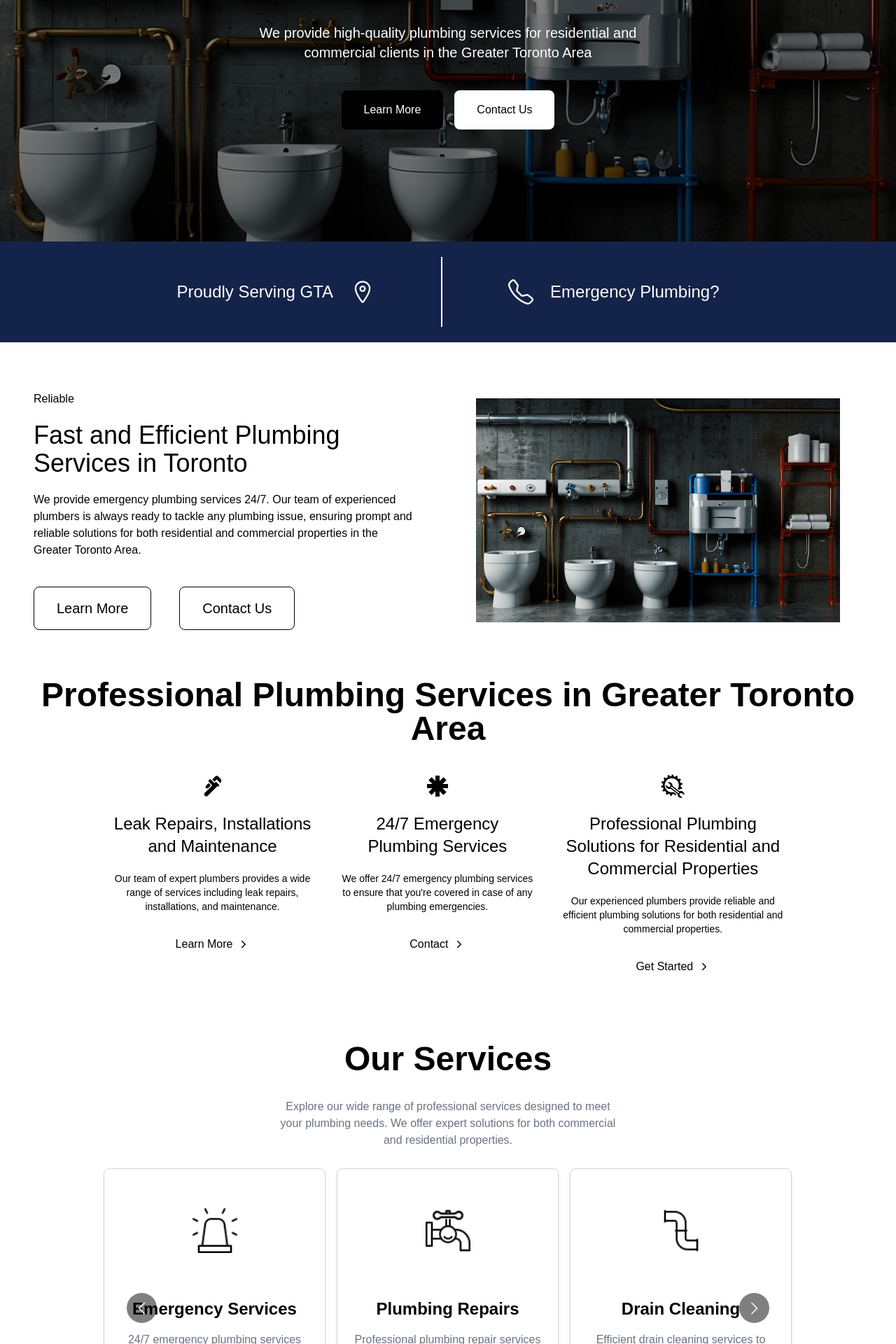
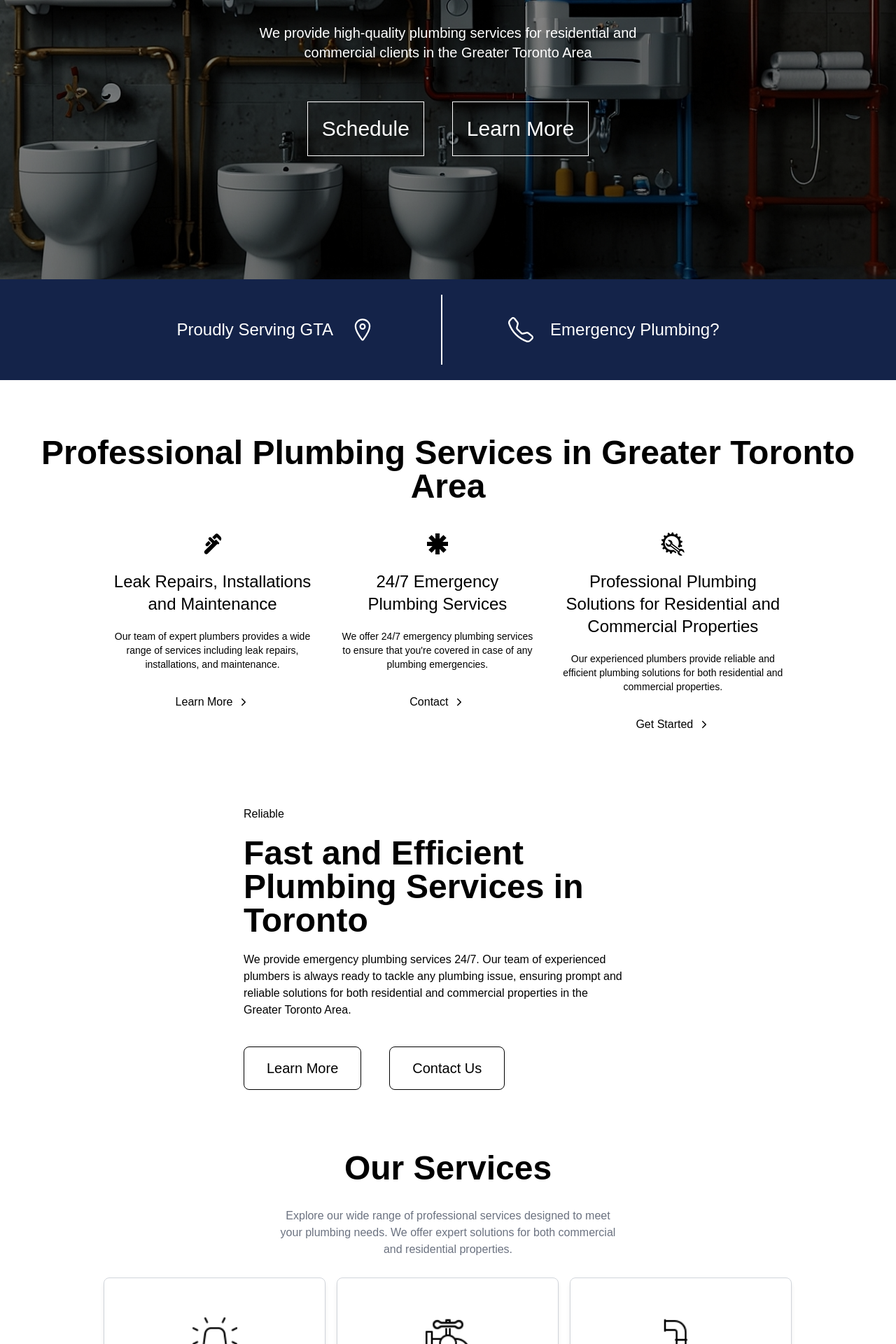
Before and after one commit to 10zintopjor/AP2, a React (Create React App) app: page / in a window 1280 px wide. Shown: the part 440-2360 px from the top of the page at 70% size. Built offline with nearby package versions, Linux system fonts and the light colour scheme.

Commit message:
upadted hero

```diff
--- a/src/components/BusinessCard.jsx
+++ b/src/components/BusinessCard.jsx
@@ -2,8 +2,8 @@ import React from 'react'
 
 function BusinessCard() {
   return (
-          <div className="p-4 bg-black rounded-lg text-white text-center">
-      <h2 className='text-2xl font-bold mb-2'>Aria Plumbing</h2>
+      <div className="sm:px-8 sm:py-2 px-0 bg-black rounded-lg text-white text-center">
+      <h2 className='text-2xl font-bold'>Aria Plumbing</h2>
       <div className="border-b-2 border-white w-22 mx-auto mb-2"></div>
       <h4 className="text-lg font-semibold mb-2">Your Family Plumber</h4>
       <p className="text-sm mb-2">Professional Plumbing & Drain Services</p>
--- a/src/components/Hero.jsx
+++ b/src/components/Hero.jsx
@@ -42,8 +42,10 @@ function Hero() {
           <h1 className="text-4xl sm:text-6xl font-bold">Reliable Plumbing Services in the GTA</h1>
           <h3 className="text-xl mt-8">We provide high-quality plumbing services for residential and commercial clients in the Greater Toronto Area</h3>
           <div className="flex flex-col md:flex-row space-y-4 md:space-y-0 md:space-x-4 items-center justify-center mt-10">
-            <button className="px-8 py-4 bg-black text-white rounded-lg hover:bg-gray-500 transition">Learn More</button>
-            <button className="px-8 py-4 bg-white text-black rounded-lg hover:bg-gray-500 transition">Contact Us</button>
+            <div className='flex flex-col sm:flex-row justify-center sm:justify-start p-2 sm:p-4 gap-4 sm:gap-10'>
+                  <button className='bg-transparent text-white text-base sm:text-3xl p-3 sm:p-5 border border-white hover:bg-white hover:text-customBlue transition duration-300'>Schedule</button>
+                  <button className='bg-transparent text-white text-base sm:text-3xl p-3 sm:p-5 border border-white hover:bg-white hover:text-customBlue transition duration-300'>Learn More</button>
+                </div>
           </div>
         </div>
       </div>
@@ -65,33 +67,6 @@ function Hero() {
         <p>Emergency Plumbing? </p>
       </div>
     </div>
-
-
-
-     <div>
-
-      <div className='flex flex-col md:flex-row sm:m-10 my-12 mx-2 items-center'>
-        <div className='flex flex-col p-2 md:w-1/2 w-full'>
-          <p>Reliable</p>
-          <h2 className='text-4xl mt-5'>
-            Fast and Efficient Plumbing Services in Toronto
-          </h2>
-          <p className='mt-5 sm:mr-10'>
-            We provide emergency plumbing services 24/7. Our team of experienced plumbers is always ready to tackle any plumbing issue, ensuring prompt and reliable solutions for both residential and commercial properties in the Greater Toronto Area.
-          </p>
-          <div className='flex flex-row md:flex-row mt-10'>
-            <button className="px-8 py-4 text-xl rounded-lg border border-black bg-transparent text-black hover:bg-gray-500 transition mr-5 md:mr-10 mb-4 md:mb-0">Learn More</button>
-            <button className="px-8 py-4 text-xl rounded-lg border border-black bg-transparent text-black hover:bg-gray-500 transition mr-5 md:mr-10 mb-4 md:mb-0">Contact Us</button>
-          </div>
-        </div>
-        <div className='sm:p-10 p-2 md:w-1/2 w-full'>
-          <img src={hero_img} alt="logo" className='w-full h-auto max-h-screen' /> {/* Ensuring the image is responsive */}
-        </div>
-      </div>
-
-
-    </div>
-
     </div>
   );
 }
--- a/src/components/Services.jsx
+++ b/src/components/Services.jsx
@@ -6,9 +6,16 @@ import { GiAutoRepair } from "react-icons/gi";
 
 
 function Services() {
+
   return (
-    <div className='flex flex-col items-center'>
-        <h1 className='text-5xl font-semibold text-center'>Professional Plumbing Services in Greater Toronto Area</h1>
+    <>
+    <div className='flex flex-col items-center mt-20'>
+    <div className="w-full">
+            <h2 className="text-4xl sm:text-5xl font-semibold text-center">
+                Professional Plumbing Services in Greater Toronto Area
+            </h2>
+            </div>
+
         <div className='flex flex-col sm:flex-row m-10 justify-center w-3/4 gap-10'>
             <div className='flex flex-col items-center text-center'>
                 <div className='text-4xl'>
@@ -48,6 +55,25 @@ function Services() {
             </div>
         </div>
     </div>
+
+    <div className='flex flex-col md:flex-row sm:m-10 my-12 mx-2 items-center justify-center'>
+        <div className='flex flex-col p-2 md:w-1/2 w-full'>
+          <p>Reliable</p>
+          <h2 className='text-5xl font-semibold mt-5'>
+            Fast and Efficient Plumbing Services in Toronto
+          </h2>
+          <p className='mt-5 sm:mr-10'>
+            We provide emergency plumbing services 24/7. Our team of experienced plumbers is always ready to tackle any plumbing issue, ensuring prompt and reliable solutions for both residential and commercial properties in the Greater Toronto Area.
+          </p>
+          <div className='flex flex-row md:flex-row mt-10'>
+            <button className="px-8 py-4 text-xl rounded-lg border border-black bg-transparent text-black hover:bg-gray-400 hover:text-white transition mr-5 md:mr-10 mb-4 md:mb-0">Learn More</button>
+            <button className="px-8 py-4 text-xl rounded-lg border border-black bg-transparent text-black hover:bg-gray-400 hover:text-white transition mr-5 md:mr-10 mb-4 md:mb-0">Contact Us</button>
+          </div>
+        </div>
+      </div>
+
+    </>
+
   )
 }
 
--- a/src/services/Services.jsx
+++ b/src/services/Services.jsx
@@ -3,7 +3,7 @@ import BoxComponent from './BoxCompnent';
 
 function Services2() {
   return (
-    <div className="text-center w-full lg:w-4/5 mx-auto m-10">
+    <div className="text-center w-full lg:w-4/5 mx-auto m-20">
       <h2 className="text-5xl font-semibold mb-4">Our Services</h2>
       <p className="text-base md:text-base text-gray-500 p-4 lg:w-1/2 lg:mx-auto">
         Explore our wide range of professional services designed to meet your plumbing needs. We offer expert solutions for both commercial and residential properties.
```
